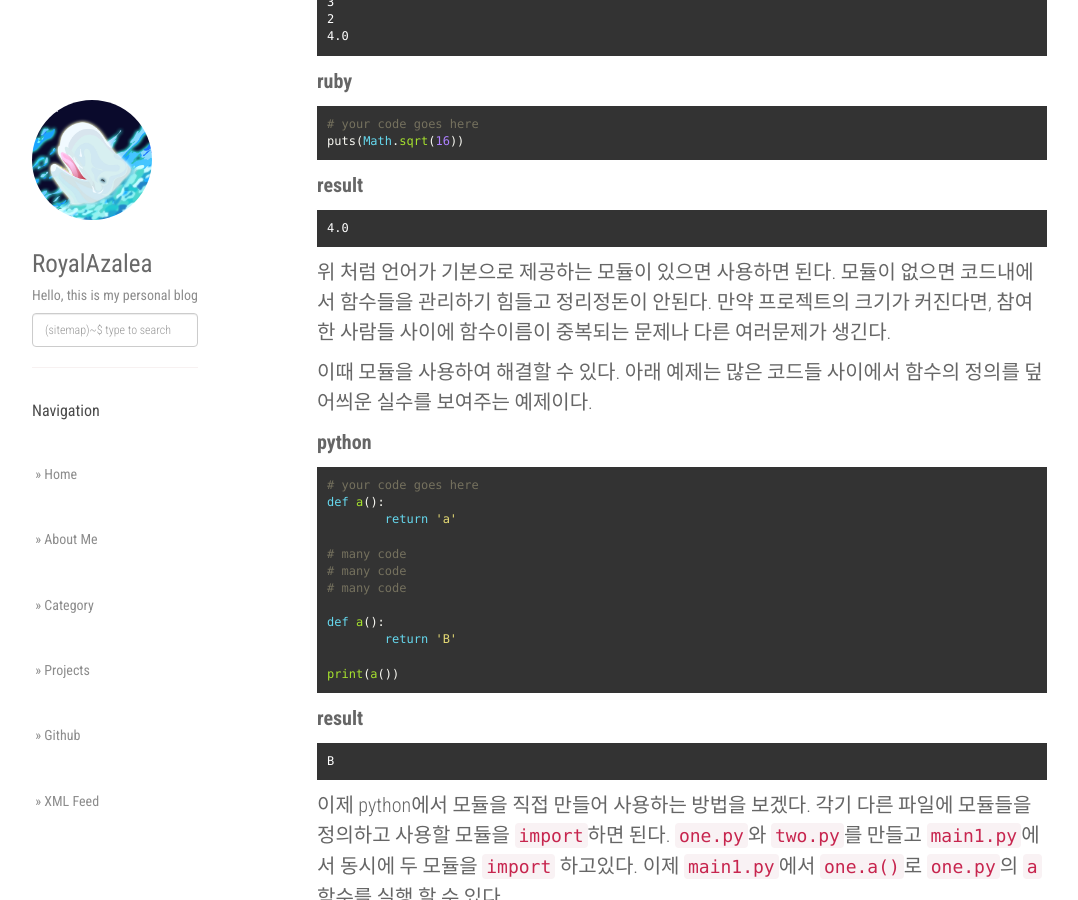
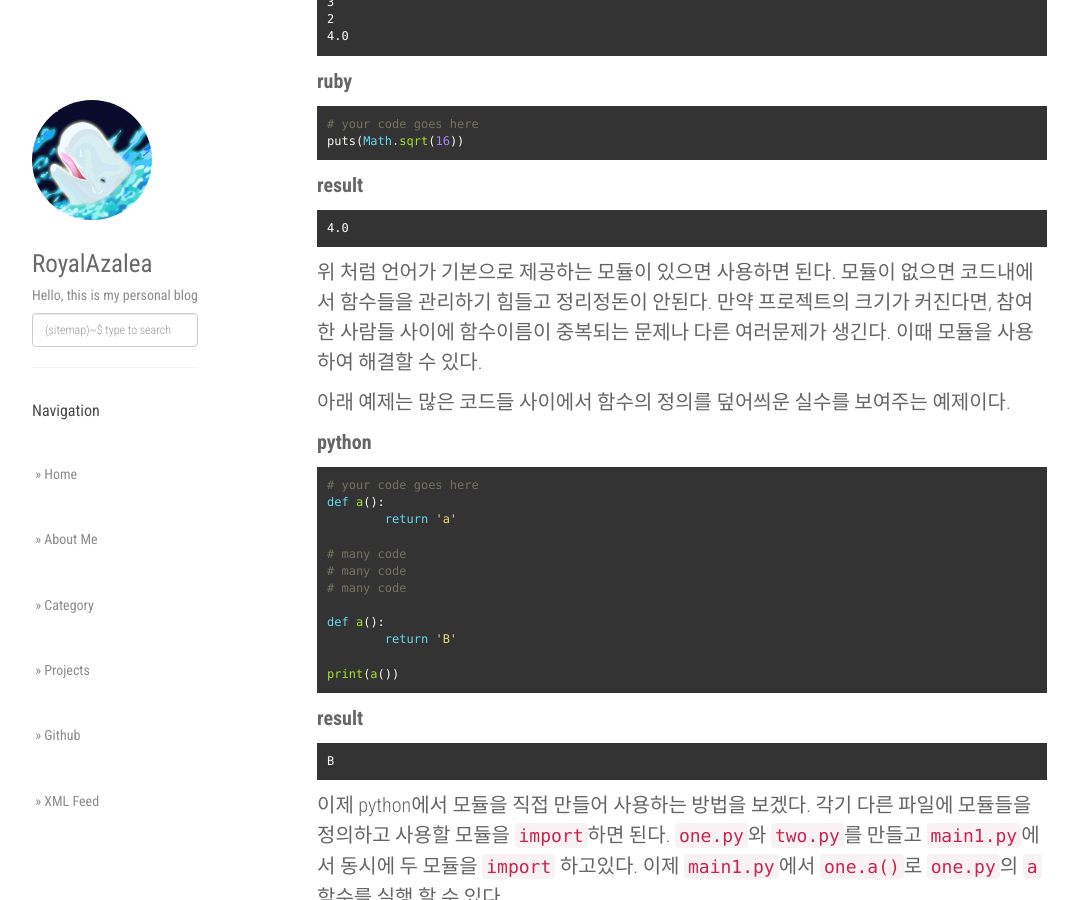
Before and after one commit to RoyalAzalea/RoyalAzalea.github.io, a Jekyll site: the page built from _posts/python-ruby-study/2017-01-24-python-ruby-study.md, in a window 1280 px wide and 900 px high, scrolled down 455 px. Shown: the whole window, without its empty margins (53-1131 px from the left). Built offline with Jekyll 4.4.1, drawn with Linux system fonts in a browser that asks for light colours; nearby versions of some CDN libraries.

Commit message:
update_modify

```diff
--- a/_posts/python-ruby-study/2017-01-24-python-ruby-study.md
+++ b/_posts/python-ruby-study/2017-01-24-python-ruby-study.md
@@ -44,10 +44,9 @@ puts(Math.sqrt(16))
 
 위 처럼 언어가 기본으로 제공하는 모듈이 있으면 사용하면 된다. 모듈이 없으면 코드내에서
 함수들을 관리하기 힘들고 정리정돈이 안된다. 만약 프로젝트의 크기가 커진다면, 참여한 사람들
-사이에 함수이름이 중복되는 문제나 다른 여러문제가 생긴다.
+사이에 함수이름이 중복되는 문제나 다른 여러문제가 생긴다. 이때 모듈을 사용하여 해결할 수 있다.
 
-이때 모듈을 사용하여 해결할 수 있다. 아래 예제는 많은 코드들 사이에서 함수의 정의를
-덮어씌운 실수를 보여주는 예제이다.
+아래 예제는 많은 코드들 사이에서 함수의 정의를 덮어씌운 실수를 보여주는 예제이다.
 
 **python**
 
```
Also changed, not shown: _posts/python-ruby-study/2017-02-07-python-ruby-study.md (+1 -0 lines).
